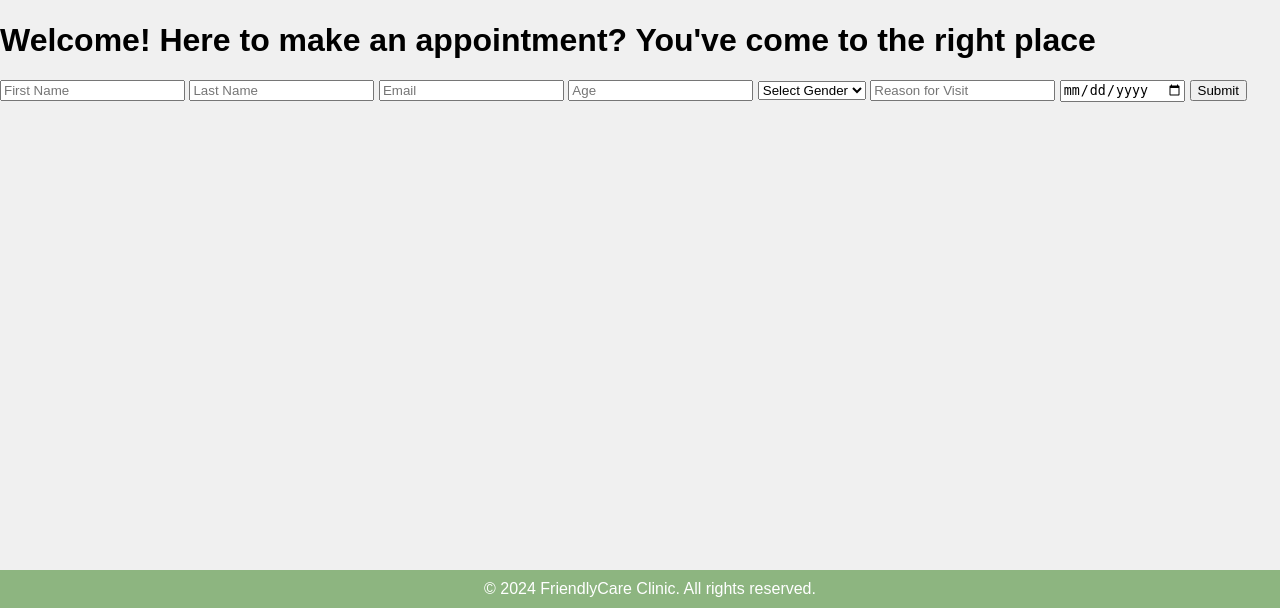
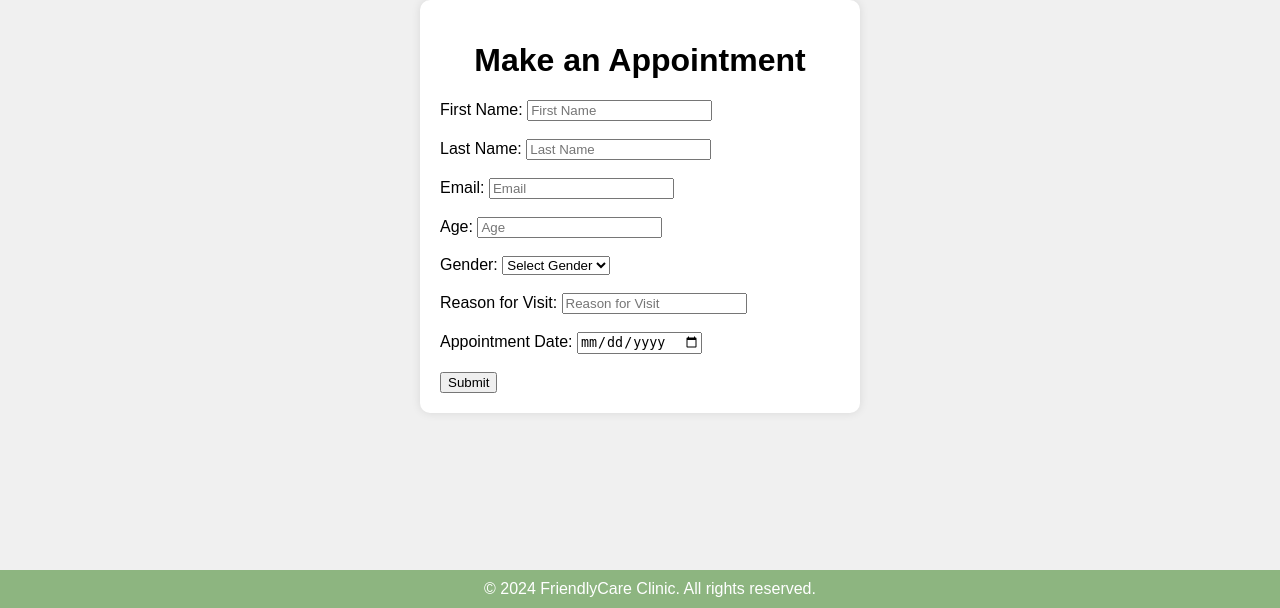
Before and after one commit to SharpeNick/SpringDBMS, a Flask app: page /appt in a window 1280 px wide. Shown: the part 192-800 px from the top of the page. Run offline with Flask 3, Linux system fonts and the light colour scheme.

Commit message:
Update appt.html
Made it look more like the others

```diff
--- a/templates/appt.html
+++ b/templates/appt.html
@@ -1,21 +1,29 @@
 {% extends "base.html" %}
 
 {% block content %}
-    <h1>Welcome! Here to make an appointment? You've come to the right place</h1>
+    <div style="max-width: 400px; margin: auto; background-color: #fff; padding: 20px; border-radius: 10px; box-shadow: 0 0 10px rgba(0, 0, 0, 0.1); margin-bottom: 50px;">
+        <h1 style="text-align: center;">Make an Appointment</h1>
         <form id="addPatientForm">
-        <input type="text" name="fname" placeholder="First Name" required>
-        <input type="text" name="lname" placeholder="Last Name" required>
-        <input type="email" name="email" placeholder="Email" required>
-        <input type="number" name="age" placeholder="Age" required>
-        <select name="gender" required>
+            <label for="fname">First Name:</label>
+            <input type="text" id="fname" name="fname" placeholder="First Name" required><br><br>
+            <label for="lname">Last Name:</label>
+            <input type="text" id="lname" name="lname" placeholder="Last Name" required><br><br>
+            <label for="email">Email:</label>
+            <input type="email" id="email" name="email" placeholder="Email" required><br><br>
+            <label for="age">Age:</label>
+            <input type="number" id="age" name="age" placeholder="Age" required><br><br>
+            <label for="gender">Gender:</label>
+            <select id="gender" name="gender" required>
                 <option value="">Select Gender</option>
                 <option value="female">Female</option>
                 <option value="male">Male</option>
                 <option value="other">Other</option>
-        </select>
-        <input type="text" name="reason_for_visit" placeholder="Reason for Visit" required>
-        <!-- Implement a date picker for appointment -->
-        <input type="date" name="appointment_date" required>
+            </select><br><br>
+            <label for="reason_for_visit">Reason for Visit:</label>
+            <input type="text" id="reason_for_visit" name="reason_for_visit" placeholder="Reason for Visit" required><br><br>
+            <label for="appointment_date">Appointment Date:</label>
+            <input type="date" id="appointment_date" name="appointment_date" required><br><br>
             <button type="submit">Submit</button>
         </form>
+    </div>
 {% endblock %}
```
Lines whose indentation alone changed are shown as unchanged.
